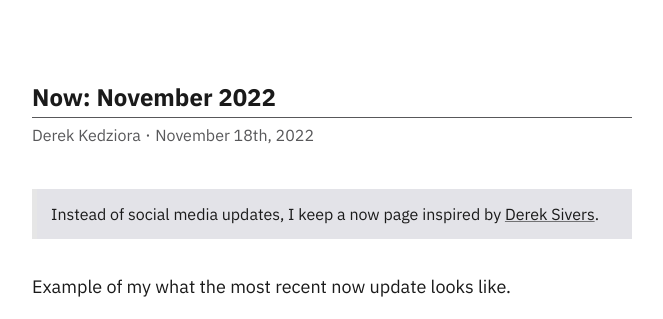
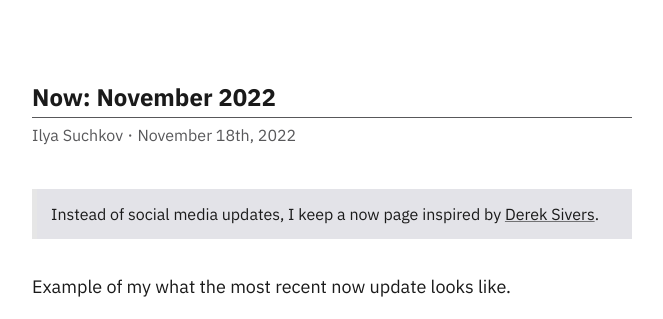
Before and after one commit to suchkow/suchkow.github.io, a Jekyll site: the page built from _pages/now.md, in a window 1280 px wide. Shown: the top 319 px of the page, without its empty margins (308-971 px from the left). Built offline with Jekyll 4.4.1, drawn with Linux system fonts in a browser that asks for light colours.

Commit message:
Minor changes

```diff
--- a/_layouts/index.html
+++ b/_layouts/index.html
@@ -7,7 +7,7 @@
 <header>
 	<h1 class="index-title">{{ site.title }}</h1>
 		<nav>
-			<a href="/about" title="About">About</a>&nbsp;|&nbsp;<a href="/portfolio" title="Portfolio">Portfolio</a>|&nbsp;<a href="/blog" title="Blog">Blog</a>&nbsp;|&nbsp;<a href="/notes" title="Notes">Notes</a>&nbsp;|&nbsp;<a href="/contact" title="Contact">Contact</a>&nbsp;
+			<a href="/about" title="About">About</a>&nbsp;|&nbsp;<a href="/portfolio" title="Portfolio">Portfolio</a>&nbsp;|&nbsp;<a href="/blog" title="Blog">Blog</a>&nbsp;|&nbsp;<a href="/notes" title="Notes">Notes</a>&nbsp;|&nbsp;<a href="/contact" title="Contact">Contact</a>&nbsp;
 		</nav>
 </header>
 
--- a/_layouts/post.html
+++ b/_layouts/post.html
@@ -7,7 +7,7 @@
 <header>
 	<h1 class="post-title">{%- if page.nowPage -%}{{ site.categories.now[0].title }}{%- else -%}{{ page.title }}{%- endif -%}</h1>
 	<p class="post-author-and-time">
-	<a href="/" title="Home" rel="author" class="internal-link">Derek Kedziora</a>
+	<a href="/" title="Home" rel="author" class="internal-link">Ilya Suchkov</a>
 	{%- unless page.category contains "english-guide" -%}
 	&nbsp;&middot;&nbsp;<time datetime="{{ postDate | date: '%Y-%m-%d' }}">
 	{%- unless page.custom-date %}{{ postDate | date: "%B" }} {{prettyDateOfPost}}{{ ordinalEnding }}, {{ postDate | date: "%Y" }}{%- else -%}{{ page.custom-date }}{%- endunless -%}</time>{% endunless %}</p>
```
